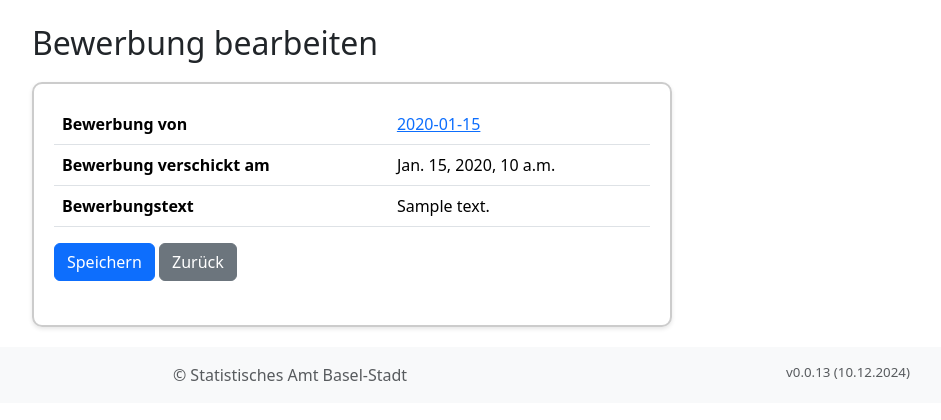
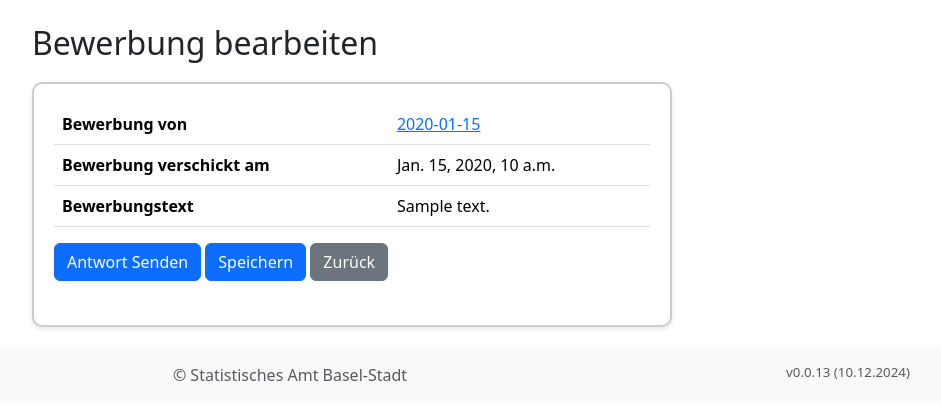
Before and after one commit to lcalmbach/teach-match, a Django app: template src/templates/school_management/application_edit.html in a window 1280 px wide. Shown: the part 56-476 px from the top of the page, without its empty margins (288-1229 px from the left). Run offline with Django 5.2, Linux system fonts and the light colour scheme; the template is opened without the code that fills it: most values are stand-ins (such as "Sample title", 1, 10 or a date in 2020); some libraries are stand-ins or nearby versions.

Commit message:
fix error with missing send answer button

```diff
--- a/src/templates/school_management/application_edit.html
+++ b/src/templates/school_management/application_edit.html
@@ -25,13 +25,9 @@
       {% csrf_token %}
       {{ form|crispy }}
 
-
       <div class="form-group">
-        {% if form.instance.response_type == 4 %}
-          <button type="submit" name="action" value="send" class="btn btn-primary">Antwort Senden</button>
-        {% else %}
-          <button type="submit" name="action" value="save" class="btn btn-primary">Speichern</button>
-        {% endif %}
+        <button type="submit" name="action" value="send" class="btn btn-primary">Antwort Senden</button>
+        <button type="submit" name="action" value="save" class="btn btn-primary">Speichern</button>
         <button type="button" class="btn btn-secondary" onclick="history.back()">Zurück</button>
       </div>
       &nbsp;&nbsp;
--- a/src/templates/school_management/school_edit.html
+++ b/src/templates/school_management/school_edit.html
@@ -2,13 +2,13 @@
 {% block content %}
 {% load crispy_forms_tags %}
 {% load static %}
+
 <div class="col-md-6 offset-md-3">
   <h2>Schule bearbeiten</h2>
   <div class="form-container">
     <form method="post" enctype="multipart/form-data">
       {% csrf_token %}
       {{ form|crispy }}
-
       <div class="form-group">
       <button type="submit" name="action" value="save" class="btn btn-primary">Speichern</button>
       <button type="button" class="btn btn-secondary" onclick="history.back()">Zurück</button>
```
